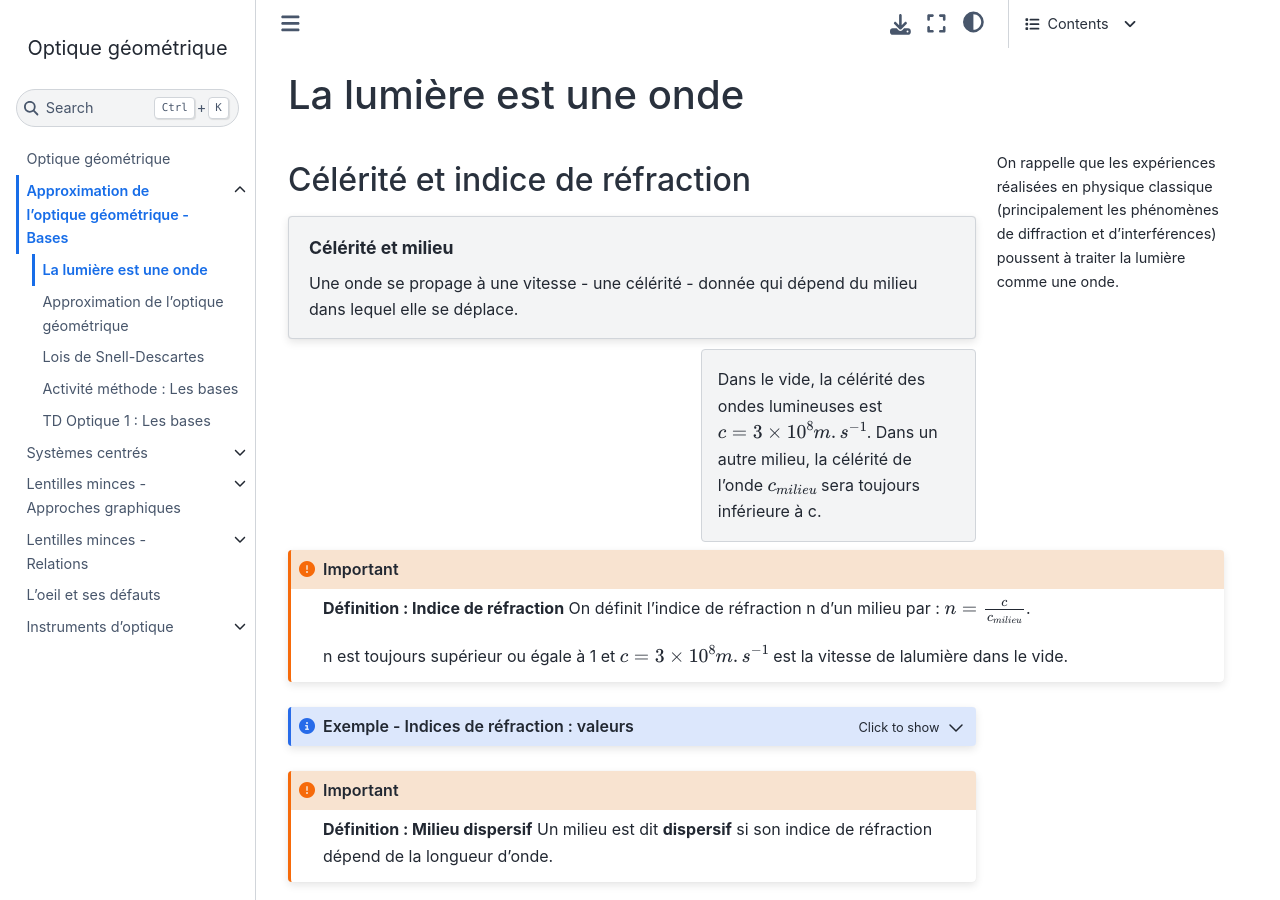
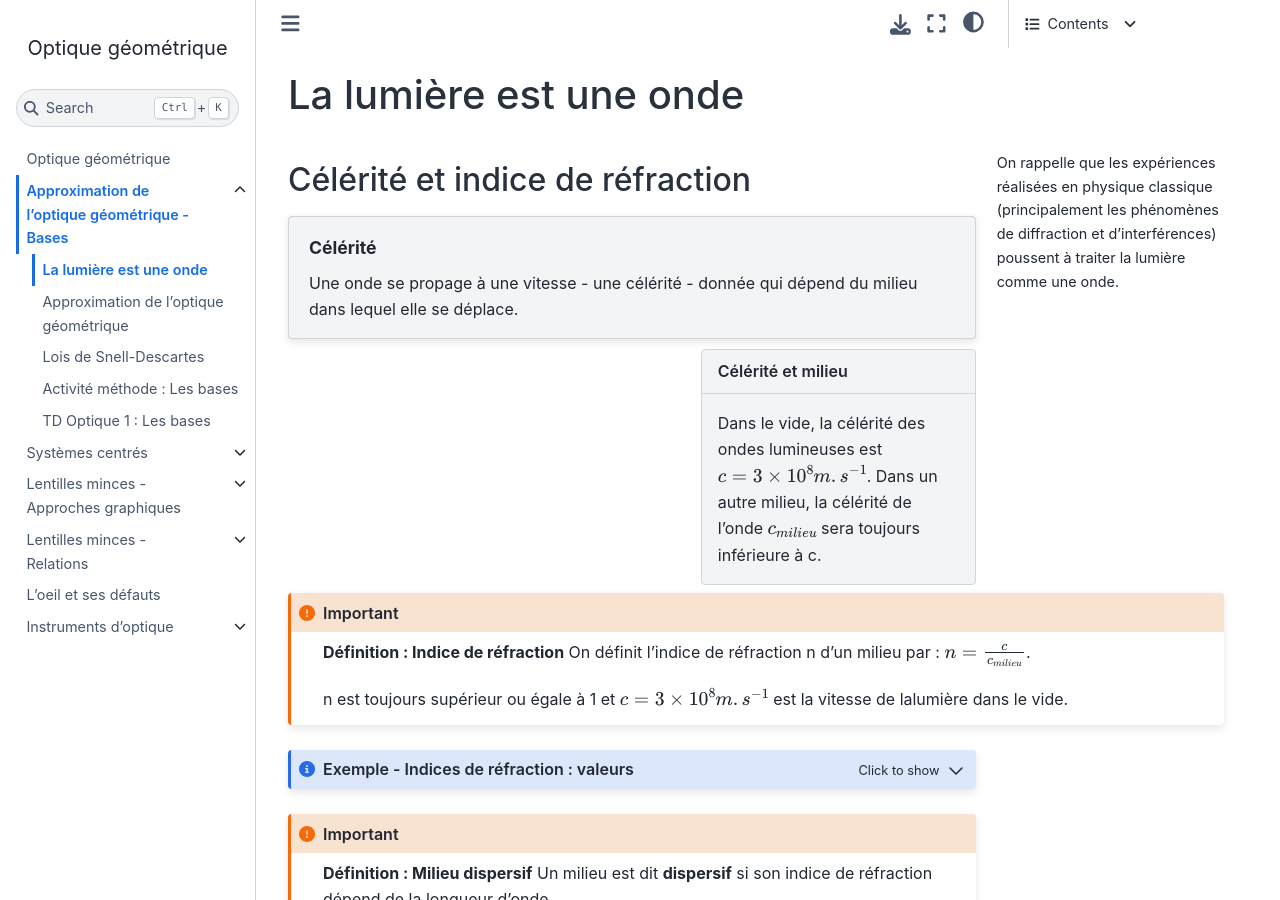
Before and after one commit to pcsi3physiquestan/optique_sources, a Jupyter Book: the page built from notebook/ondes.md, in a window 1280 px wide and 900 px high. Built offline with Jupyter Book 1.0.4 settings and Sphinx 7.4.7 and the Sphinx Book theme 1.1.4, drawn with Linux system fonts in a browser that asks for light colours; pages that are not in the unit, such as notebooks, are missing from menus.

Commit message:
Mise à jour des sources

`````diff
--- a/notebook/ondes.md
+++ b/notebook/ondes.md
@@ -21,11 +21,11 @@ On rappelle que les expériences réalisées en physique classique (principaleme
 
 ## Célérité et indice de réfraction
 
-````{topic} Célérité et milieu
+````{topic} Célérité
 Une onde se propage à une vitesse - une célérité - donnée qui dépend du milieu dans lequel elle se déplace.
 ````
 
-````{sidebar}
+````{sidebar} Célérité et milieu
 Dans le vide, la célérité des ondes lumineuses est $c = 3 \times 10^8 m.s^{-1}$. Dans un autre milieu, la célérité de l'onde $c_{milieu}$ sera toujours inférieure à c.
 ````
 
`````
